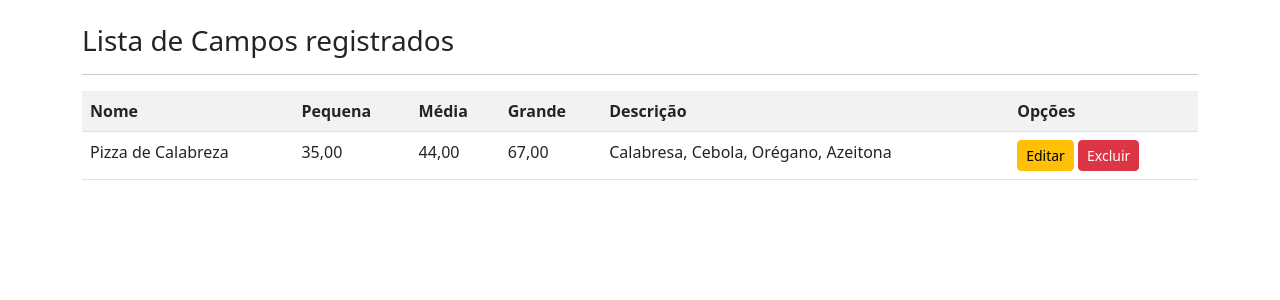
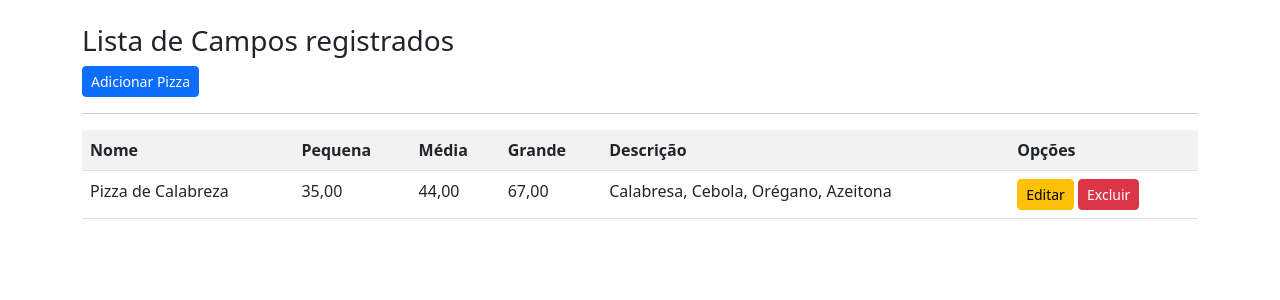
Before and after one commit to fabianopc/Univesp_II, a Django app: page /pizza/list in a window 1280 px wide. Shown: the part 62-362 px from the top of the page. Run offline with Django 4.2, Linux system fonts and the light colour scheme; data comes from the database, SQL or seed files in the repository; both versions use the stored data as it was after the commit; some libraries are stand-ins or nearby versions.

Commit message:
Ajustes na listagem, cadastros das pizzas

```diff
--- a/cavernadapizza/cadastros/models.py
+++ b/cavernadapizza/cadastros/models.py
@@ -32,7 +32,7 @@ class Pizza(models.Model):
     valor_m = models.DecimalField(max_digits=5, decimal_places=2, verbose_name='Valor M')
     valor_g = models.DecimalField(max_digits=5, decimal_places=2, verbose_name='Valor G')
     descricao = models.CharField(max_length=255, verbose_name='Descrição')
-    imagem = models.ImageField(upload_to='media', null=True, blank=True)
+    imagem = models.ImageField(upload_to='media/', null=True, blank=True)
 
     def __str__(self):
         return f"{self.nome}"
--- a/cavernadapizza/cadastros/templates/cadastros/pizza_list.html
+++ b/cavernadapizza/cadastros/templates/listas/pizza_list.html
@@ -5,6 +5,9 @@
 {% block conteudo %}
 <br>
 <h3>Lista de Campos registrados</h3>
+<td>
+  <a href="{% url 'pizza_create' %}" class="btn btn-primary btn-sm">Adicionar Pizza</a>
+</td>
 <hr>
 <div class="table-responsive">
     <table class="table table-striped">
@@ -24,8 +27,8 @@
             <td>{{ pizza.valor_g }}</td>
             <td>{{ pizza.descricao }}</td>
             <td>
-                <a href="#" class="btn btn-warning btn-sm">Editar</i></a>
-                <a href="#" class="btn btn-danger btn-sm">Excluir</a>
+                <a href="{% url 'pizza_update' pizza.pk %}" class="btn btn-warning btn-sm">Editar</i></a>
+		<a href="{% url 'pizza_delete' pizza.pk %}" class="btn btn-danger btn-sm">Excluir</a>
             </td>
         </tr>
 
--- a/cavernadapizza/cadastros/views.py
+++ b/cavernadapizza/cadastros/views.py
@@ -10,7 +10,7 @@ from django.contrib.auth.models import User
 
 def index(request):
     pizzas = Pizza.objects.all()
-    return render(request, 'paginas/index.html', {'pizzas':pizzas})
+    return render(request, 'index.html', {'pizzas': pizzas})
 
 ###################### CREATE ###########################
 class ClienteEnderecoCreateView(CreateView):
@@ -51,12 +51,11 @@ class PizzaCreateView(CreateView):
     model = Pizza
     form_class = PizzaForm
     template_name = 'cadastros/pizza_form.html'
-    sucess_url = reverse_lazy('pizza_list')
+#    sucess_url = reverse_lazy('pizza_list')
 
-    def form_valid(self, form):
-        form.instance.autor = self.request.user
-        return super().form_valid(form)
-
+#    return super().form_valid(form)
+    def get_success_url(self):
+        return reverse_lazy('pizza_list')
 
 ###################### UPDATE ###########################
 class ClienteEnderecoUpdateView(UpdateView):
@@ -114,7 +113,9 @@ class PizzaUpdateView(UpdateView):
     model = Pizza
     form_class = PizzaForm
     template_name = 'cadastros/pizza_form.html'
-    sucess_url = reverse_lazy('pizza_list')
+#    sucess_url = reverse_lazy('pizza_list')
+    def get_success_url(self):
+        return reverse_lazy('pizza_list')
 
 ###################### LISTAR ##########################
 class ClienteListView(ListView):
--- a/cavernadapizza/cavernadapizza/settings.py
+++ b/cavernadapizza/cavernadapizza/settings.py
@@ -130,7 +130,7 @@ STATICFILES_DIRS = [
     os.path.join(BASE_DIR, 'static')
 ]
 
-MEDIA_URL = '/media/'
+MEDIA_URL = 'media/'
 MEDIA_ROOT = os.path.join(BASE_DIR, 'media')
 
 # Default primary key field type
--- a/cavernadapizza/paginas/templates/paginas/index.html
+++ b/cavernadapizza/paginas/templates/paginas/index.html
@@ -42,7 +42,7 @@
 <section id="cardba" style="background-color: black;" class="container">
   <br><br>
   <div class="row">
-    {% for pizza in object_list %}
+    {% for pizza in pizzas %}
   <div class="col-sm-4">
     <div class="card">
       <img src="{{ pizza.imagem.url }}" class="card-img-top" alt="Imagens de Pizzas">
```
Also changed, not shown: cavernadapizza/cadastros/migrations/0004_alter_pizza_imagem.py (added), cavernadapizza/db.sqlite3.
